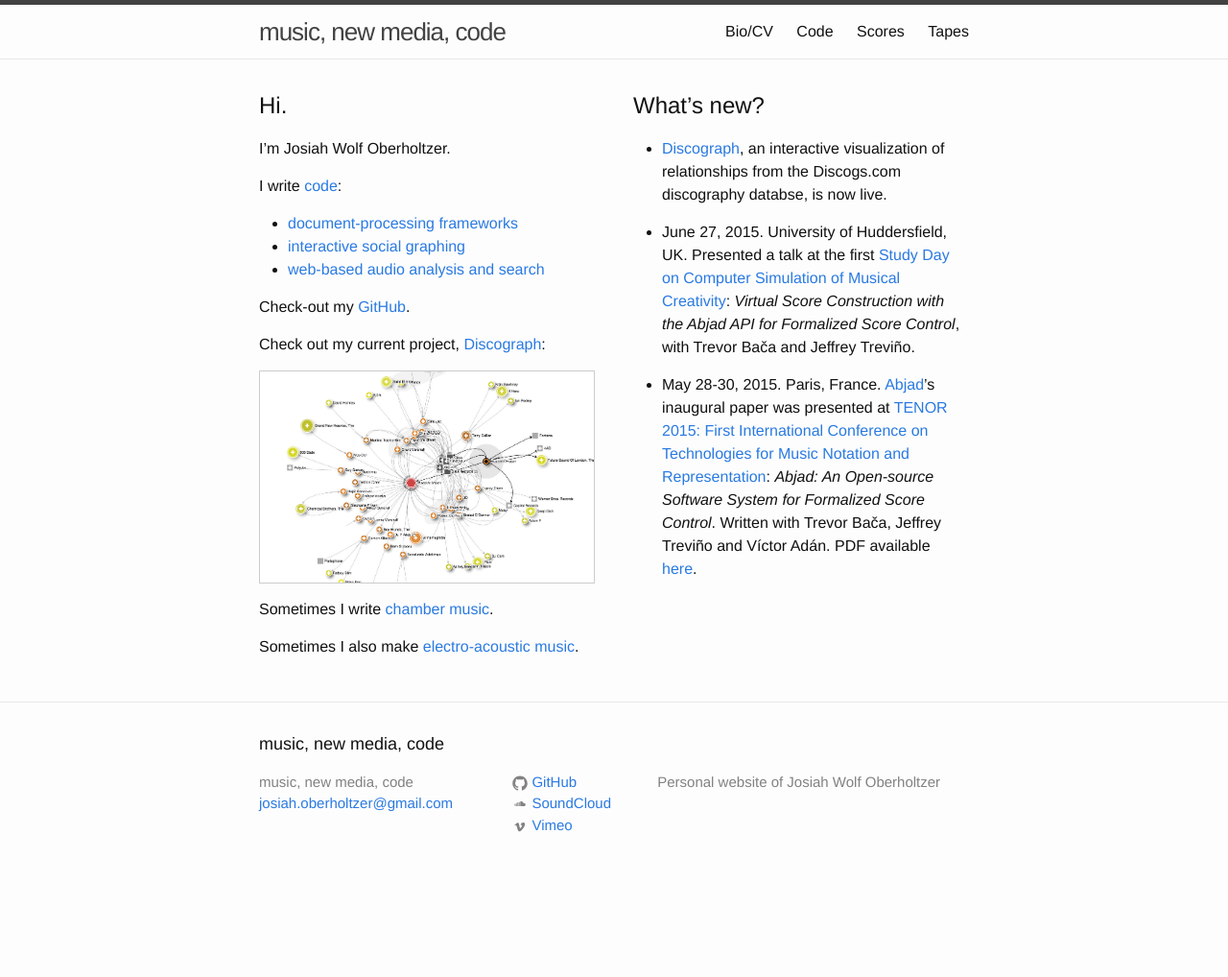
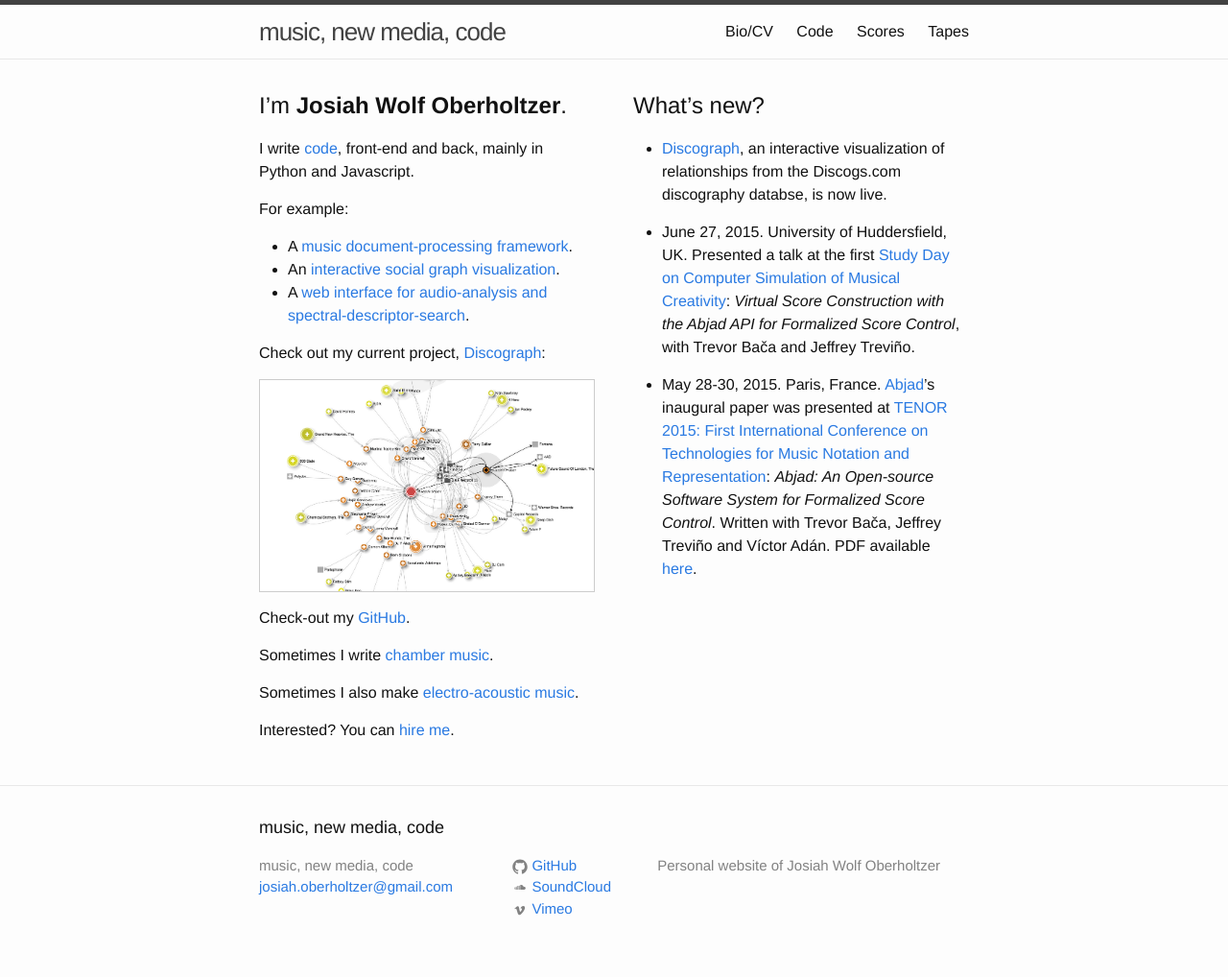
Before and after one commit to josiah-wolf-oberholtzer/josiah-wolf-oberholtzer.github.io, a Jekyll site: the page built from index.html, in a window 1280 px wide. Shown: the whole page at 96% size. Built offline with Jekyll 4.4.1, drawn with Linux system fonts in a browser that asks for light colours; nearby versions of some CDN libraries; before the commit the page ends 931 px from its top, so only the background shows below that.

Commit message:
Revised blurb.

```diff
--- a/_includes/blurb.md
+++ b/_includes/blurb.md
@@ -1,14 +1,12 @@
-## Hi.
+## I'm **Josiah Wolf Oberholtzer**.
 
-I'm Josiah Wolf Oberholtzer.
+I write [code](/code/), front-end and back, mainly in Python and Javascript.
 
-I write [code](/code/):
+For example:
 
-- [document-processing frameworks](/code/abjad/)
-- [interactive social graphing](/code/discograph/)
-- [web-based audio analysis and search](/code/sasha/)
-
-Check-out my [GitHub](http://github.com/josiah-wolf-oberholtzer).
+- A [music document-processing framework](/code/abjad/).
+- An [interactive social graph visualization](/code/discograph/).
+- A [web interface for audio-analysis and spectral-descriptor-search](/code/sasha/).
 
 Check out my current project, [Discograph](http://discograph.mbrsi.org):
 
@@ -16,6 +14,10 @@ Check out my current project, [Discograph](http://discograph.mbrsi.org):
     <img src="/assets/images/discograph.png" width="348" style="border: 1px solid #ccc;" />
 </a>
 
+Check-out my [GitHub](http://github.com/josiah-wolf-oberholtzer).
+
 Sometimes I write [chamber music](/scores/).
 
 Sometimes I also make [electro-acoustic music](/tapes/).
+
+Interested? You can <a href="mailto:josiah.oberholtzer@gmail.com">hire me</a>.
```
